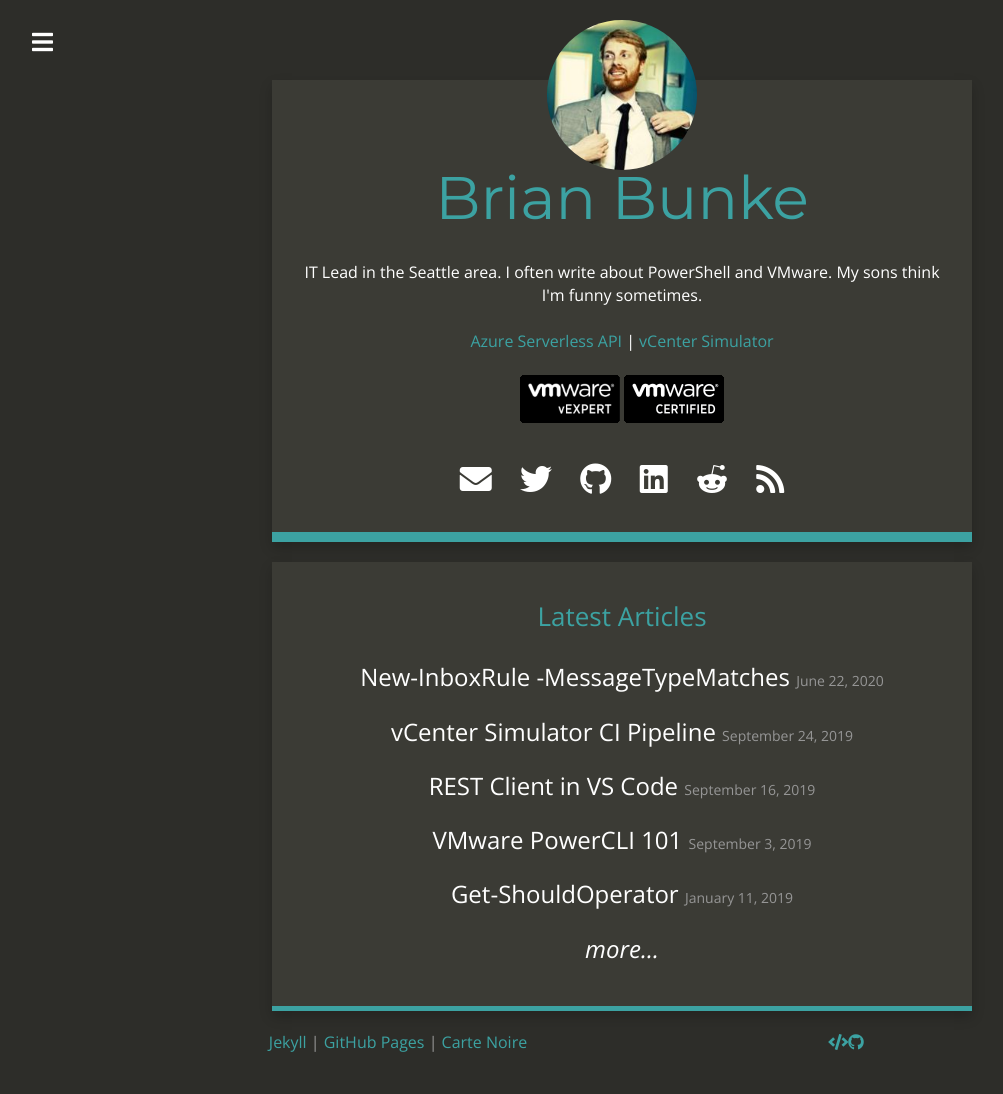
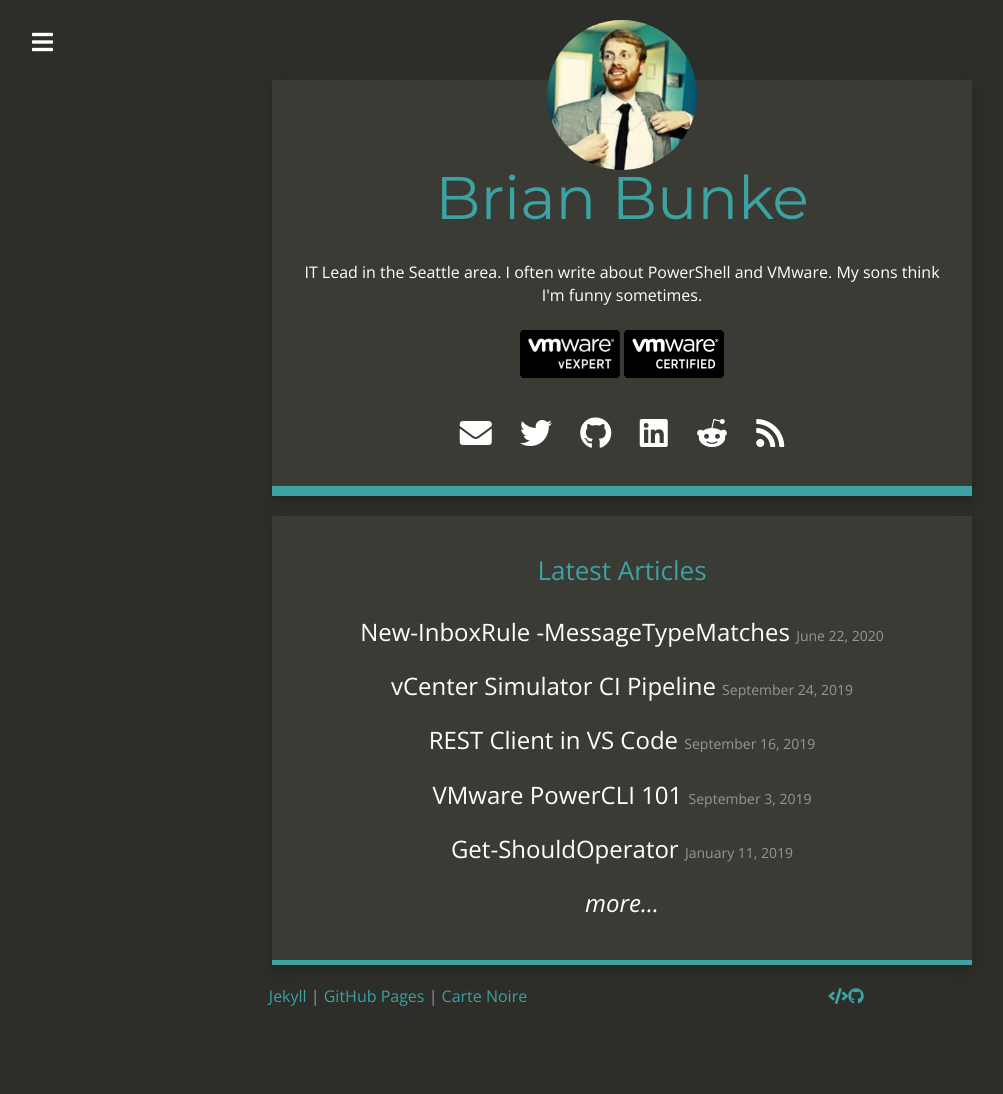
Before and after one commit to brianbunke/brianbunke.github.io, a Jekyll site: the page built from index.html, in a window 1280 px wide. Shown: the whole page, without its empty margins (18-1021 px from the left). Built offline with Jekyll 4.4.1, drawn with Linux system fonts in a browser that asks for light colours; nearby versions of some CDN libraries; after the commit the page ends 1048 px from its top, so only the background shows below that.

Commit message:
Remove series highlights

```diff
--- a/_config.yml
+++ b/_config.yml
@@ -5,8 +5,6 @@ description: "...And You Will Know Me by the Trail of Documentation"
 baseurl: ""
 url: "https://brianbunke.github.io"
 title_description: "IT Lead in the Seattle area. I often write about PowerShell and VMware. My sons think I'm funny sometimes.
-<br><br>
-<a href=\"/blog/2018/02/26/serverless-api-in-azure/\">Azure Serverless API</a> | <a href=\"/blog/2018/12/31/vcenter-simulator-ci/\">vCenter Simulator</a>
 <br><br>
 <a href=\"https://vexpert.vmware.com/directory/1581\"><img src=\"/images/vExpert.png\"></a>
 <a href=\"https://www.certmetrics.com/vmware/public/transcript.aspx?transcript=475K7SWC2N41QLWF\"><img src=\"/images/vcert.png\"></a>"
```
